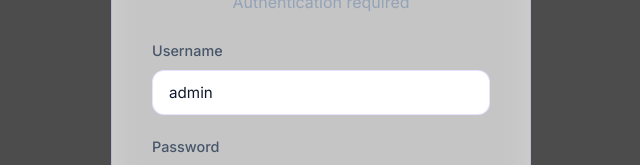
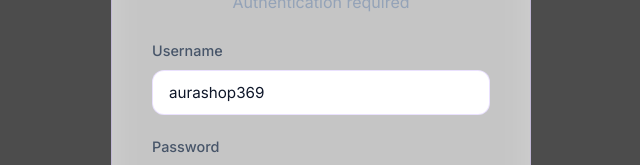
Before and after one commit to pmuth1-cpu/AuraShop, a React (Vite) app: page /manage-aura-369/products/edit/1 in a window 1280 px wide. Shown: the part 295-460 px from the top of the page, without its empty margins (319-959 px from the left). Built offline with nearby package versions, Linux system fonts and the light colour scheme.

Commit message:
Update admin credentials to aurashop369 / kdmvtrovteroyban

```diff
--- a/src/components/ProtectedRoute.jsx
+++ b/src/components/ProtectedRoute.jsx
@@ -5,7 +5,7 @@ import toast from 'react-hot-toast';
 export default function ProtectedRoute({ children }) {
   const { isAuthenticated, loading, login } = useAuth();
   const [showLogin, setShowLogin] = useState(false);
-  const [username, setUsername] = useState('admin');
+  const [username, setUsername] = useState('aurashop369');
   const [password, setPassword] = useState('');
   const [loginLoading, setLoginLoading] = useState(false);
 
--- a/src/pages/LoginPage.jsx
+++ b/src/pages/LoginPage.jsx
@@ -5,7 +5,7 @@ import { useAuth } from '../context/AuthContext';
 import toast from 'react-hot-toast';
 
 export default function LoginPage() {
-  const [username, setUsername] = useState('');
+  const [username, setUsername] = useState('aurashop369');
   const [password, setPassword] = useState('');
   const [loading, setLoading] = useState(false);
   const { login } = useAuth();
```
Also changed, not shown: 2 other files (tests, documents, lock files or other folders).
